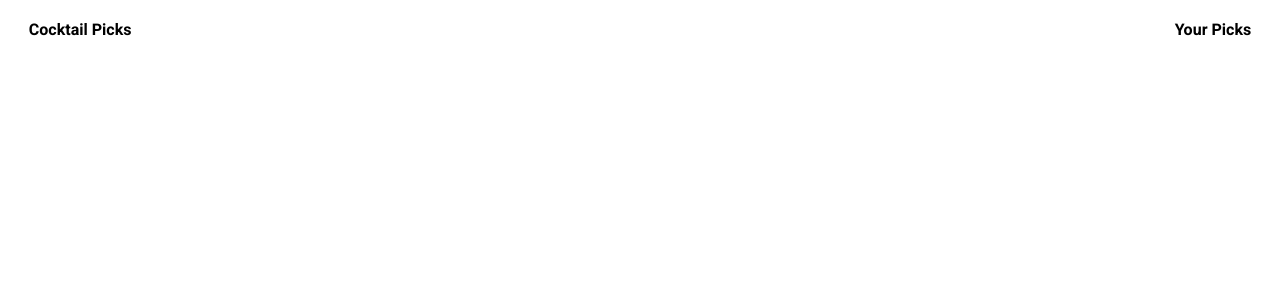
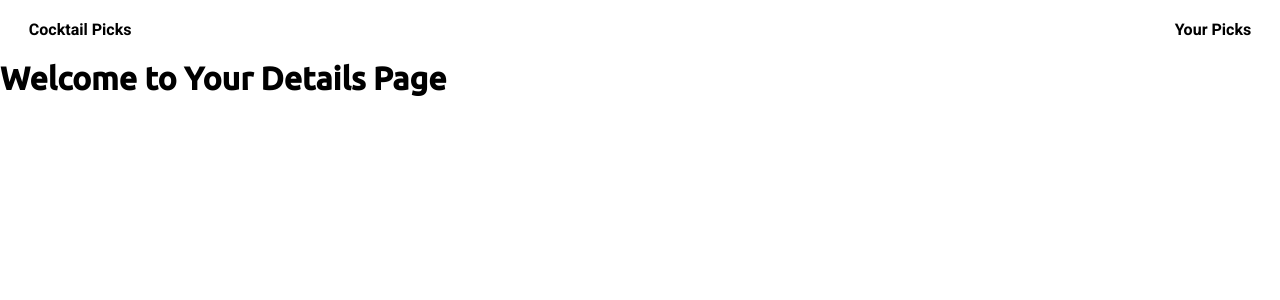
Before and after one commit to jo-soyoung/cocktail-app, a React (Create React App) app: page /details in a window 1280 px wide. Shown: the top 300 px of the page. Built offline with nearby package versions, Linux system fonts and the light colour scheme; no server answers.

Commit message:
task: Add details component and connect it with Route

```diff
--- a/src/app.jsx
+++ b/src/app.jsx
@@ -1,4 +1,4 @@
-import React, { useEffect, useState, useCallback } from 'react';
+import React, { useState, useCallback } from 'react';
 import {
   BrowserRouter as Router,
   Switch,
@@ -8,6 +8,7 @@ import {
 import styles from './app.module.css';
 import Login from './components/login/login';
 import Home from './components/home/home';
+import Details from './components/details/details';
 import Picks from './components/picks/picks';
 
 function App({ authService, cocktail }) {
@@ -54,6 +55,9 @@ function App({ authService, cocktail }) {
               setCocktails={setCocktails}
             />
           </Route>
+          <Route path="/details">
+            <Details />
+          </Route>
           <Route path="/picks">
             <Picks />
           </Route>
--- /dev/null
+++ b/src/components/details/details.jsx
@@ -0,0 +1,7 @@
+import React from 'react';
+
+const Details = props => {
+  return <h1>Welcome to Your Details Page</h1>;
+};
+
+export default Details;
--- a/src/components/search_item/search_item.jsx
+++ b/src/components/search_item/search_item.jsx
@@ -1,9 +1,20 @@
 import React from 'react';
+import { useHistory } from 'react-router-dom';
 import styles from './search_item.module.css';
 
 const SearchItem = ({ cocktail }) => {
+  const history = useHistory();
+
+  const goToDetail = () => {
+    history.push('/details');
+  };
+
   return (
-    <li className={styles.cocktailItem} aria-label="See details">
+    <li
+      className={styles.cocktailItem}
+      aria-label="See details"
+      onClick={goToDetail}
+    >
       <img
         src={cocktail.strDrinkThumb}
         alt="cocktail thumbnail"
```
